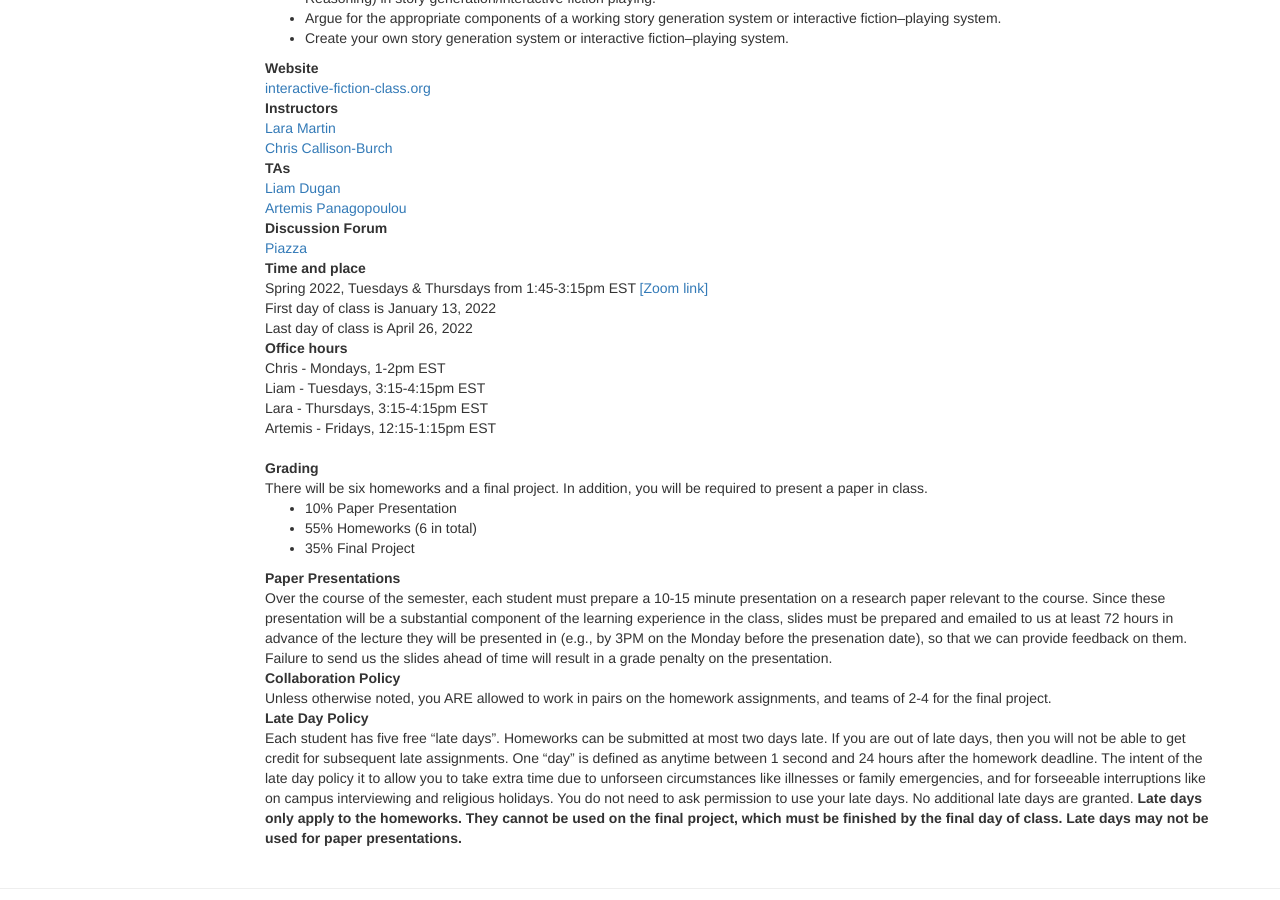
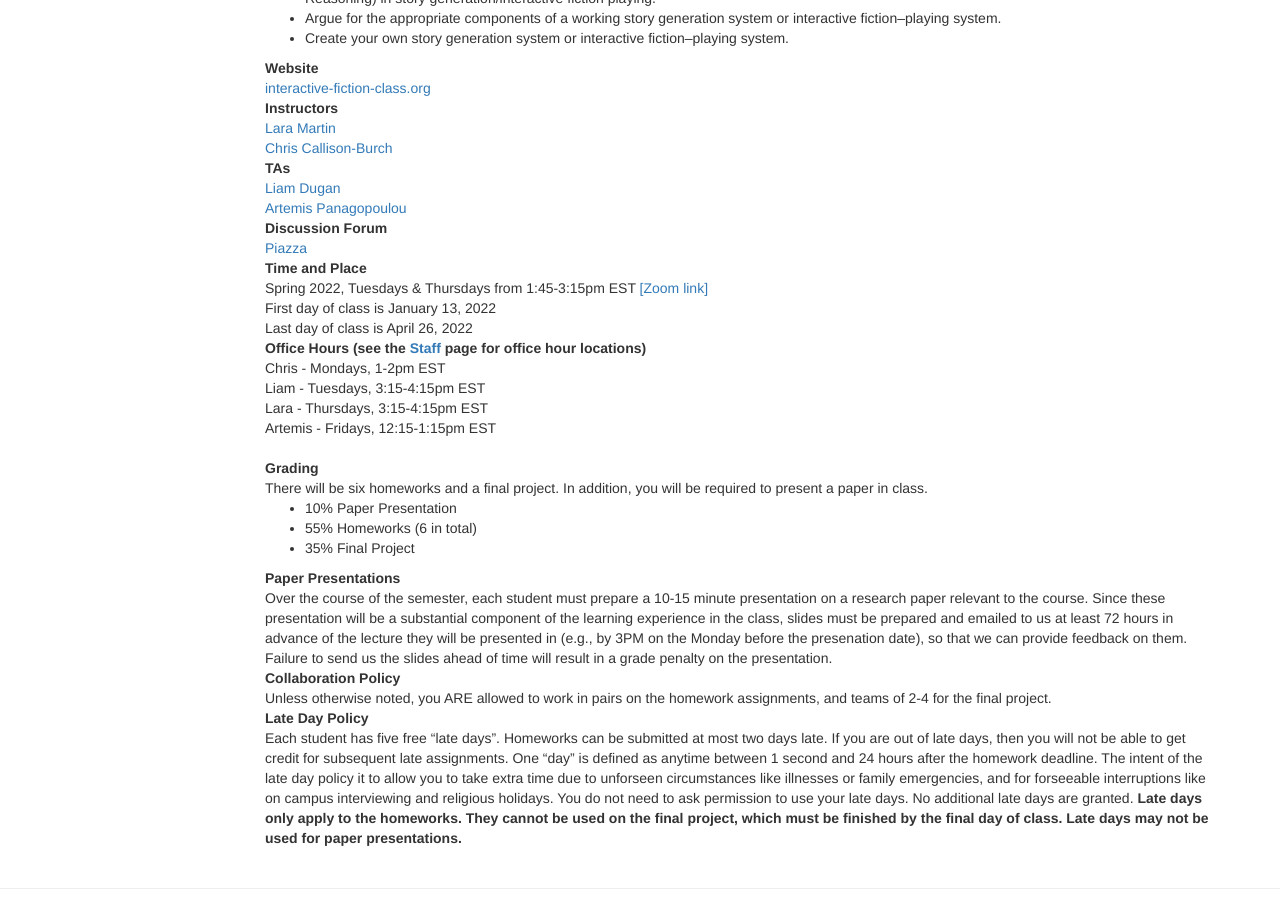
Before and after one commit to interactive-fiction-class/interactive-fiction-class.github.io, a Jekyll site: the page built from index.md, in a window 1280 px wide and 900 px high, scrolled down 617 px. Built offline with Jekyll 4.4.1, drawn with Linux system fonts in a browser that asks for light colours; nearby versions of some CDN libraries; a script that is not in the unit is left out.

Commit message:
link to staff page

```diff
--- a/index.md
+++ b/index.md
@@ -110,12 +110,12 @@ TAs
 Discussion Forum
 : [Piazza](https://piazza.com/upenn/spring2022/cis700001)
 
-Time and place
+Time and Place
 : Spring 2022, Tuesdays & Thursdays from 1:45-3:15pm EST [[Zoom link]](https://upenn.zoom.us/j/95868341588?pwd=a0NvbkhtUEdYTTk5d0Vmc2VvcHJrUT09)
 : First day of class is January 13, 2022
 : Last day of class is April 26, 2022
 
-Office hours
+Office Hours (see the [Staff](/staff.html) page for office hour locations)
 : Chris - Mondays, 1-2pm EST
 : Liam - Tuesdays, 3:15-4:15pm EST
 : Lara - Thursdays, 3:15-4:15pm EST
```
